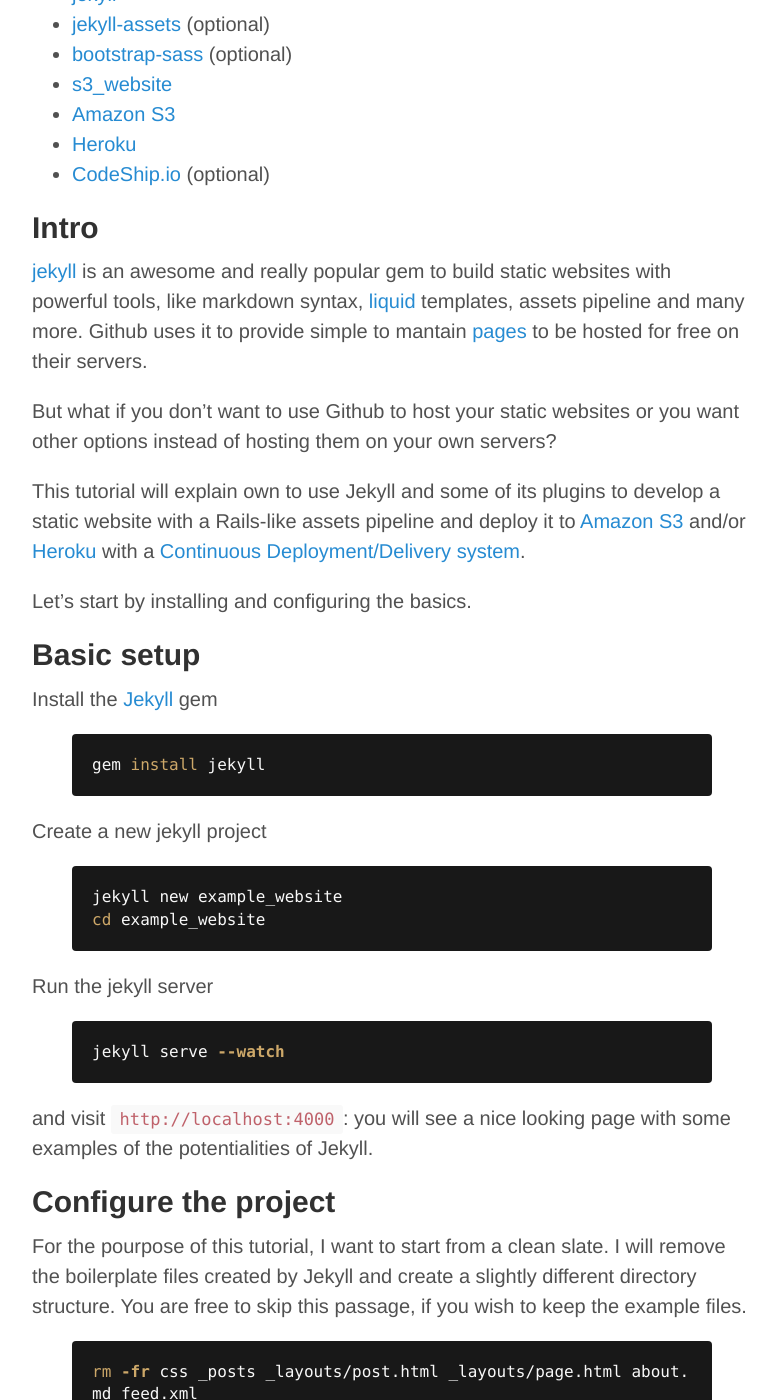
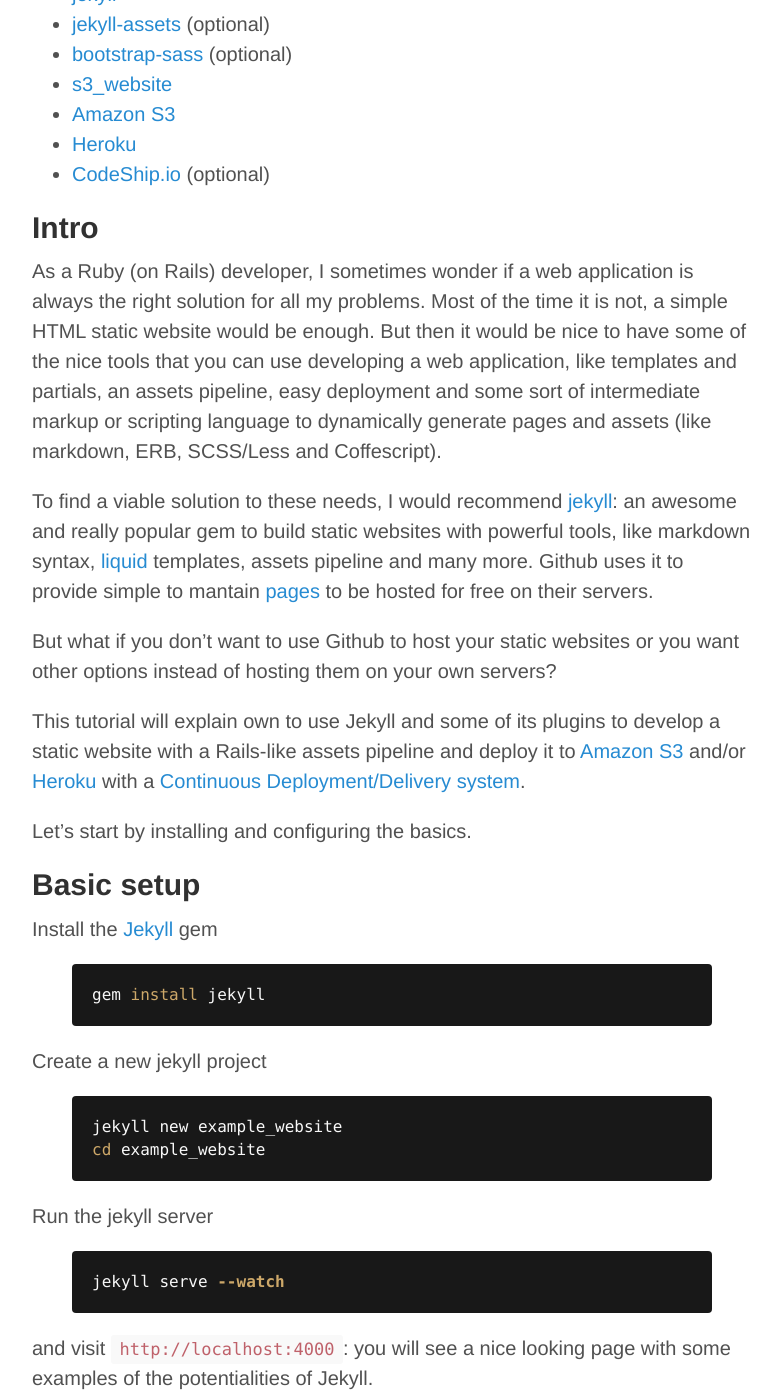
Before and after one commit to lucatironi/lucatironi.github.io, a Jekyll site: the page built from _posts/2014-8-26-jekyll_static_website_continous_deployment_delivery_s3_heroku_codeship.md, in a window 1280 px wide and 1400 px high, scrolled down 447 px. Shown: the whole window, without its empty margins (248-1028 px from the left). Built offline with Jekyll 4.4.1, drawn with Linux system fonts in a browser that asks for light colours; comment, search, counter and statistics services are not loaded; some of the changed text lies outside the part shown.

Commit message:
Small cleanup of the post

```diff
--- a/_posts/2014-8-26-jekyll_static_website_continous_deployment_delivery_s3_heroku_codeship.md
+++ b/_posts/2014-8-26-jekyll_static_website_continous_deployment_delivery_s3_heroku_codeship.md
@@ -17,7 +17,9 @@
 * [CodeShip.io](https://github.com/laurilehmijoki/s3_website) (optional)
 
 ## Intro
-[jekyll](http://jekyllrb.com/) is an awesome and really popular gem to build static websites with powerful tools, like markdown syntax, [liquid](https://github.com/Shopify/liquid) templates, assets pipeline and many more. Github uses it to provide simple to mantain [pages](https://pages.github.com/) to be hosted for free on their servers.
+As a Ruby (on Rails) developer, I sometimes wonder if a web application is always the right solution for all my problems. Most of the time it is not, a simple HTML static website would be enough. But then it would be nice to have some of the nice tools that you can use developing a web application, like templates and partials, an assets pipeline, easy deployment and some sort of intermediate markup or scripting language to dynamically generate pages and assets (like markdown, ERB, SCSS/Less and Coffescript).
+
+To find a viable solution to these needs, I would recommend [jekyll](http://jekyllrb.com/): an awesome and really popular gem to build static websites with powerful tools, like markdown syntax, [liquid](https://github.com/Shopify/liquid) templates, assets pipeline and many more. Github uses it to provide simple to mantain [pages](https://pages.github.com/) to be hosted for free on their servers.
 
 But what if you don't want to use Github to host your static websites or you want other options instead of hosting them on your own servers?
 
@@ -56,7 +58,7 @@
 touch _assets/javascripts/application.js.coffee _assets/stylesheets/application.css.scss _plugins/ext.rb Gemfile
 {% endhighlight %}
 
-Project directory structure
+The project directory structure:
 
 {% highlight bash %}
 example_website
@@ -100,18 +102,18 @@
 {% endhighlight %}
 
 ## Assets Pipeline
-Add a the `jekyll-assets` plugin to the `_plugins/ext.rb` file. This plugin allows to use a Rails-like assets pipeline in a Jekyll project, including using CoffeScript, Sass, Less and ERB as intermediate languages to write your assets and pages, automatic minification of code, cache busting and many other cool features that you can discover on the [Github repository](https://github.com/ixti/jekyll-assets) of the plugin.
+Add the `jekyll-assets` plugin to the `_plugins/ext.rb` file. This plugin allows to use a Rails-like assets pipeline in a Jekyll project, including using CoffeScript, Sass, Less and ERB as intermediate languages to write your assets and pages, automatic minification of code, cache busting and many other cool features that you can discover on the [Github repository](https://github.com/ixti/jekyll-assets) of the plugin.
 
 {% highlight ruby %}
 require 'jekyll-assets'
 require 'jekyll-assets/bootstrap'
 {% endhighlight %}
 
-We also added the bootstrap plugin to automatically use the framework in the project. Feel free to skip this if you want to start from scratch or with other frameworks/libraries.
+We also added the bootstrap plugin to automatically use the framework in the project. Feel free to skip this if you want to start from scratch or with an other framework/library.
 
 More information about Jekyll plugins can be found in the [Jekyll documentation](http://jekyllrb.com/docs/plugins/).
 
-In order to use the assets pipeline, we need to add the `assets` configuration to the `_config.yml` file.
+To use the assets pipeline, we need to add the `assets` configuration to the `_config.yml` file.
 
 {% highlight yaml %}
 # Site settings
@@ -251,14 +253,13 @@
 Visit `localhost:4000` and check the results.
 
 ## Deploy to S3
-
-Add the `s3_website` gem to the `Gemfile`
+Amazon S3 is mostly used as an external storage for assets or files, but can also be configured to serve an entire static website in a scalable, cheap and performant way. To deploy our static website to it, we can use the `s3_website`. To start using it, add the gem to the `Gemfile`.
 
 {% highlight ruby %}
 gem 's3_website'
 {% endhighlight %}
 
-and bundle
+and bundle it.
 
 {% highlight bash %}
 bundle install
```
Also changed, not shown: other parts of _posts/2014-8-26-jekyll_static_website_continous_deployment_delivery_s3_heroku_codeship.md (+1 -1 lines).
